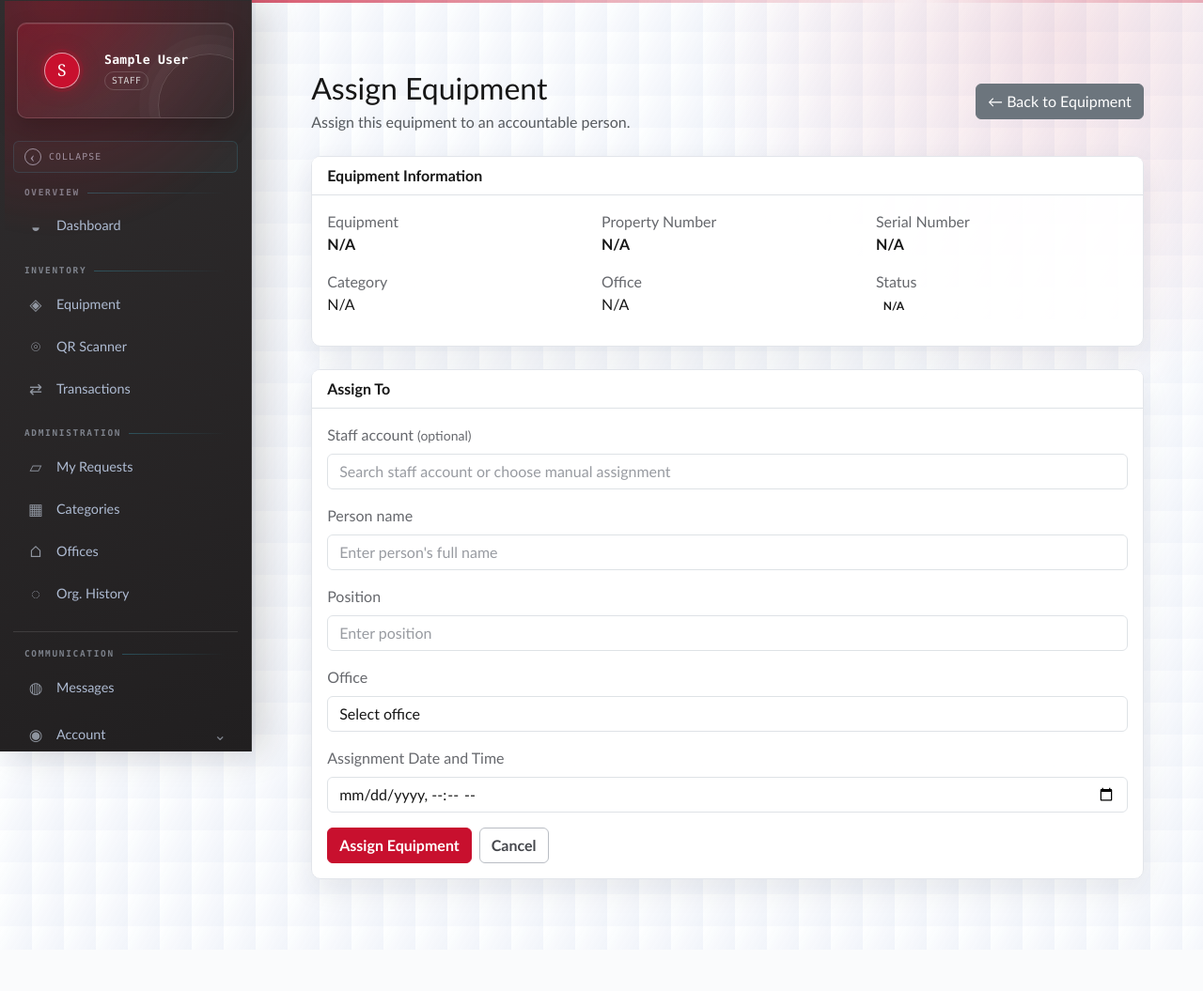
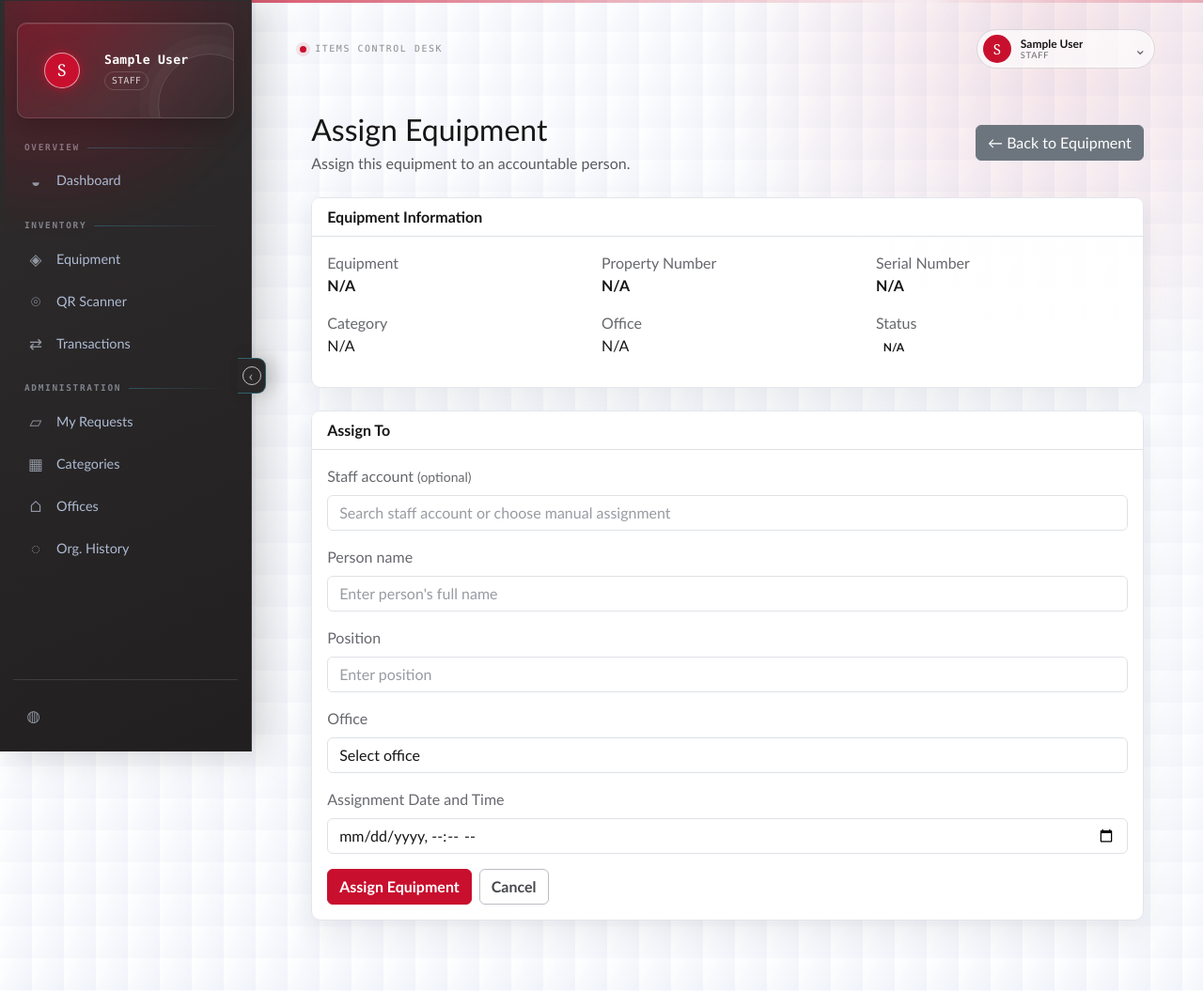
Before and after one commit to RJ-Batiller/ITEMS, a Flask app: template templates/equipment_assign.html in a window 1280 px wide. Shown: the whole page at 94% size. Before the commit the page ends 952 px from the top, so only its background shows below. Run offline with Flask 3, Linux system fonts and the light colour scheme; the template is opened without the code that fills it, so the values that code supplies are empty; the visitor is signed in with stand-in values (Sample User, id 1).

Commit message:
Reposition shell controls and refine equipment filters

```diff
--- a/static/css/app.css
+++ b/static/css/app.css
@@ -3437,3 +3437,276 @@ body {
         margin-left: 0;
     }
 }
+
+/* Final shell alignment: edge tab, bottom message rail, and top-right account menu. */
+.sidebar-collapse-toggle {
+    position: fixed;
+    top: 50%;
+    left: 253px;
+    z-index: 1100;
+    display: inline-grid;
+    width: 30px;
+    height: 38px;
+    margin: 0;
+    padding: 0;
+    transform: translateY(-50%);
+    place-items: center;
+    border: 1px solid rgba(67, 217, 255, 0.32);
+    border-left: 0;
+    border-radius: 0 9px 9px 0;
+    background: #292728;
+    box-shadow: 8px 0 18px rgba(0, 0, 0, 0.18);
+}
+
+.sidebar-toggle-glyph {
+    width: 20px;
+    height: 20px;
+    border-color: rgba(255, 255, 255, 0.7);
+    font-size: 1rem;
+}
+
+.sidebar-toggle-label {
+    display: none;
+}
+
+.sidebar.is-collapsed .sidebar-collapse-toggle {
+    left: 69px;
+}
+
+.sidebar-utility-nav {
+    gap: 0;
+    align-items: flex-start;
+}
+
+.sidebar-utility-nav .sidebar-nav-label {
+    display: none;
+}
+
+.sidebar-message-link {
+    position: relative;
+    width: 42px !important;
+    min-height: 42px !important;
+    justify-content: center;
+    padding: 8px !important;
+}
+
+.sidebar-message-link .sidebar-nav-icon {
+    width: 24px;
+    height: 24px;
+}
+
+.sidebar-message-link .sidebar-notification-badge {
+    position: absolute;
+    top: 3px;
+    right: 3px;
+}
+
+.app-topbar {
+    position: relative;
+    z-index: 20;
+    display: flex;
+    align-items: center;
+    justify-content: space-between;
+    min-height: 42px;
+    margin: -20px 0 22px;
+}
+
+.app-topbar-context {
+    display: flex;
+    align-items: center;
+    gap: 9px;
+    color: rgba(22, 22, 22, 0.48);
+    font-family: Consolas, "Courier New", monospace;
+    font-size: 0.62rem;
+    letter-spacing: 0.16em;
+    text-transform: uppercase;
+}
+
+.app-topbar-dot {
+    width: 7px;
+    height: 7px;
+    border-radius: 50%;
+    background: var(--mcc-red);
+    box-shadow: 0 0 0 4px rgba(200, 16, 46, 0.1);
+}
+
+.topbar-account {
+    position: relative;
+}
+
+.topbar-account-toggle {
+    display: flex;
+    align-items: center;
+    gap: 10px;
+    min-width: 190px;
+    padding: 5px 8px 5px 6px;
+    border: 1px solid rgba(22, 22, 22, 0.14);
+    border-radius: 999px;
+    background: rgba(255, 255, 255, 0.65);
+    color: var(--ink);
+    text-align: left;
+}
+
+.topbar-account-toggle:hover,
+.topbar-account-toggle:focus-visible,
+.topbar-account-toggle[aria-expanded="true"] {
+    border-color: rgba(200, 16, 46, 0.46);
+    background: #fff;
+}
+
+.topbar-account-toggle img,
+.topbar-account-avatar {
+    display: grid;
+    width: 30px;
+    height: 30px;
+    flex: 0 0 30px;
+    place-items: center;
+    border-radius: 50%;
+    background: var(--mcc-red);
+    color: #fff;
+    font-family: Georgia, serif;
+    font-size: 0.95rem;
+    object-fit: cover;
+}
+
+.topbar-account-copy {
+    display: grid;
+    min-width: 0;
+    line-height: 1.1;
+}
+
+.topbar-account-copy strong {
+    overflow: hidden;
+    font-size: 0.75rem;
+    text-overflow: ellipsis;
+    white-space: nowrap;
+}
+
+.topbar-account-copy small {
+    color: var(--muted);
+    font-size: 0.58rem;
+    letter-spacing: 0.08em;
+    text-transform: uppercase;
+}
+
+.topbar-account-caret {
+    margin-left: auto;
+    color: var(--muted);
+    font-size: 1rem;
+}
+
+.topbar-account-menu {
+    position: absolute;
+    top: calc(100% + 8px);
+    right: 0;
+    min-width: 190px;
+    padding: 7px;
+    border: 1px solid rgba(22, 22, 22, 0.14);
+    border-radius: 10px;
+    background: rgba(255, 255, 255, 0.98);
+    box-shadow: 0 16px 32px rgba(22, 22, 22, 0.16);
+}
+
+.topbar-account-menu[hidden] {
+    display: none;
+}
+
+.topbar-account-menu a {
+    display: flex;
+    align-items: center;
+    gap: 9px;
+    padding: 9px 10px;
+    border-radius: 6px;
+    color: var(--ink);
+    font-size: 0.82rem;
+    text-decoration: none;
+}
+
+.topbar-account-menu a:hover,
+.topbar-account-menu a:focus-visible {
+    background: rgba(200, 16, 46, 0.08);
+    color: var(--mcc-red);
+}
+
+.topbar-account-menu .sidebar-nav-icon {
+    width: 18px;
+    height: 18px;
+    flex-basis: 18px;
+    color: var(--mcc-red);
+    font-size: 0.9rem;
+}
+
+.topbar-account-menu .topbar-logout {
+    margin-top: 5px;
+    border-top: 1px solid var(--line);
+    border-radius: 0 0 6px 6px;
+    color: var(--mcc-red);
+}
+
+/* Equipment filters now shrink, scroll, and stack instead of forcing a rigid column. */
+.equipment-catalog {
+    grid-template-columns: minmax(185px, 23%) minmax(0, 1fr);
+    align-items: start;
+}
+
+.equipment-sidebar {
+    min-width: 0;
+    max-height: calc(100vh - 48px);
+    overflow-x: hidden;
+    overflow-y: auto;
+}
+
+.equipment-category-link {
+    min-width: 0;
+}
+
+.equipment-category-link span:first-child {
+    min-width: 0;
+    overflow: hidden;
+    text-overflow: ellipsis;
+    white-space: nowrap;
+}
+
+@media (max-width: 1050px) and (min-width: 901px) {
+    .equipment-catalog {
+        grid-template-columns: minmax(170px, 26%) minmax(0, 1fr);
+    }
+}
+
+@media (max-width: 900px) {
+    .sidebar-collapse-toggle {
+        display: none;
+    }
+
+    .app-topbar {
+        margin-top: -8px;
+    }
+
+    .equipment-catalog {
+        grid-template-columns: 1fr;
+    }
+
+    .equipment-sidebar {
+        position: static;
+        max-height: none;
+        overflow: visible;
+    }
+}
+
+@media (max-width: 520px) {
+    .app-topbar-context {
+        display: none;
+    }
+
+    .app-topbar {
+        justify-content: flex-end;
+    }
+
+    .topbar-account-toggle {
+        min-width: 0;
+    }
+
+    .topbar-account-copy {
+        max-width: 130px;
+    }
+}
--- a/templates/base.html
+++ b/templates/base.html
@@ -47,17 +47,25 @@
 </div>
 <div class="sidebar-utility-nav">
 <span class="sidebar-nav-label">Communication</span>
-<a class="{{ 'is-active' if request.endpoint in ['messages', 'create_chat_group', 'send_chat_message'] else '' }}" href="{{ url_for('messages') }}"><span class="sidebar-nav-icon icon-messages" aria-hidden="true"></span><span class="sidebar-link-label">Messages</span>{% if unread_messages %}<span class="sidebar-notification-badge" aria-label="{{ unread_messages }} unread messages">{{ unread_messages if unread_messages < 100 else "99+" }}</span>{% endif %}</a>
-<button class="sidebar-account-toggle" type="button" aria-expanded="false" aria-controls="sidebar-account-links"><span class="sidebar-nav-icon icon-profile" aria-hidden="true"></span><span class="sidebar-link-label">Account</span><span class="sidebar-account-caret" aria-hidden="true">⌄</span></button>
-<div class="sidebar-account-links" id="sidebar-account-links" hidden>
-{% if session.get('role') in ['Super Admin', 'Admin'] %}<a class="{{ 'is-active' if request.endpoint == 'users' else '' }}" href="{{ url_for('users') }}"><span class="sidebar-nav-icon icon-users" aria-hidden="true"></span><span class="sidebar-link-label">Users</span></a>{% endif %}
-<a class="{{ 'is-active' if request.endpoint == 'profile' else '' }}" href="{{ url_for('profile') }}"><span class="sidebar-nav-icon icon-profile" aria-hidden="true"></span><span class="sidebar-link-label">My Profile</span></a>
-<a class="sidebar-logout" href="{{ url_for('logout') }}"><span class="sidebar-nav-icon icon-logout" aria-hidden="true"></span><span class="sidebar-link-label">Logout</span></a>
-</div>
+<a class="sidebar-message-link {{ 'is-active' if request.endpoint in ['messages', 'create_chat_group', 'send_chat_message'] else '' }}" href="{{ url_for('messages') }}" title="Messages" aria-label="Messages"><span class="sidebar-nav-icon icon-messages" aria-hidden="true"></span>{% if unread_messages %}<span class="sidebar-notification-badge" aria-label="{{ unread_messages }} unread messages">{{ unread_messages if unread_messages < 100 else "99+" }}</span>{% endif %}</a>
 </div>
 </nav>
 </aside>
 <main class="content-area">
+<header class="app-topbar">
+<div class="app-topbar-context"><span class="app-topbar-dot"></span><span>ITEMS control desk</span></div>
+<div class="topbar-account">
+<button class="topbar-account-toggle" type="button" aria-expanded="false" aria-controls="topbar-account-menu">
+{% if g.current_user.has_profile_picture %}<img src="{{ url_for('profile_picture', user_id=g.current_user.id) }}" alt="">{% else %}<span class="topbar-account-avatar">{{ session.get('full_name', 'U')[:1]|upper }}</span>{% endif %}
+<span class="topbar-account-copy"><strong>{{ session.get('full_name', '') }}</strong><small>{{ session.get('role', '') }}</small></span><span class="topbar-account-caret" aria-hidden="true">⌄</span>
+</button>
+<div class="topbar-account-menu" id="topbar-account-menu" hidden>
+{% if session.get('role') in ['Super Admin', 'Admin'] %}<a href="{{ url_for('users') }}"><span class="sidebar-nav-icon icon-users" aria-hidden="true"></span>Users</a>{% endif %}
+<a href="{{ url_for('profile') }}"><span class="sidebar-nav-icon icon-profile" aria-hidden="true"></span>My Profile</a>
+<a class="topbar-logout" href="{{ url_for('logout') }}"><span class="sidebar-nav-icon icon-logout" aria-hidden="true"></span>Logout</a>
+</div>
+</div>
+</header>
 {% with messages=get_flashed_messages(with_categories=true) %}
 {% for category,message in messages %}
 <div class="alert alert-{{ category }}">{{ message }}</div>
@@ -121,13 +129,19 @@
         });
     }
 
-    var accountToggle = document.querySelector('.sidebar-account-toggle');
-    var accountLinks = document.getElementById('sidebar-account-links');
-    if (accountToggle && accountLinks) {
+    var accountToggle = document.querySelector('.topbar-account-toggle');
+    var accountMenu = document.getElementById('topbar-account-menu');
+    if (accountToggle && accountMenu) {
         accountToggle.addEventListener('click', function () {
             var expanded = accountToggle.getAttribute('aria-expanded') === 'true';
             accountToggle.setAttribute('aria-expanded', String(!expanded));
-            accountLinks.hidden = expanded;
+            accountMenu.hidden = expanded;
+        });
+        document.addEventListener('click', function (event) {
+            if (!event.target.closest('.topbar-account')) {
+                accountToggle.setAttribute('aria-expanded', 'false');
+                accountMenu.hidden = true;
+            }
         });
     }
 }());
```
